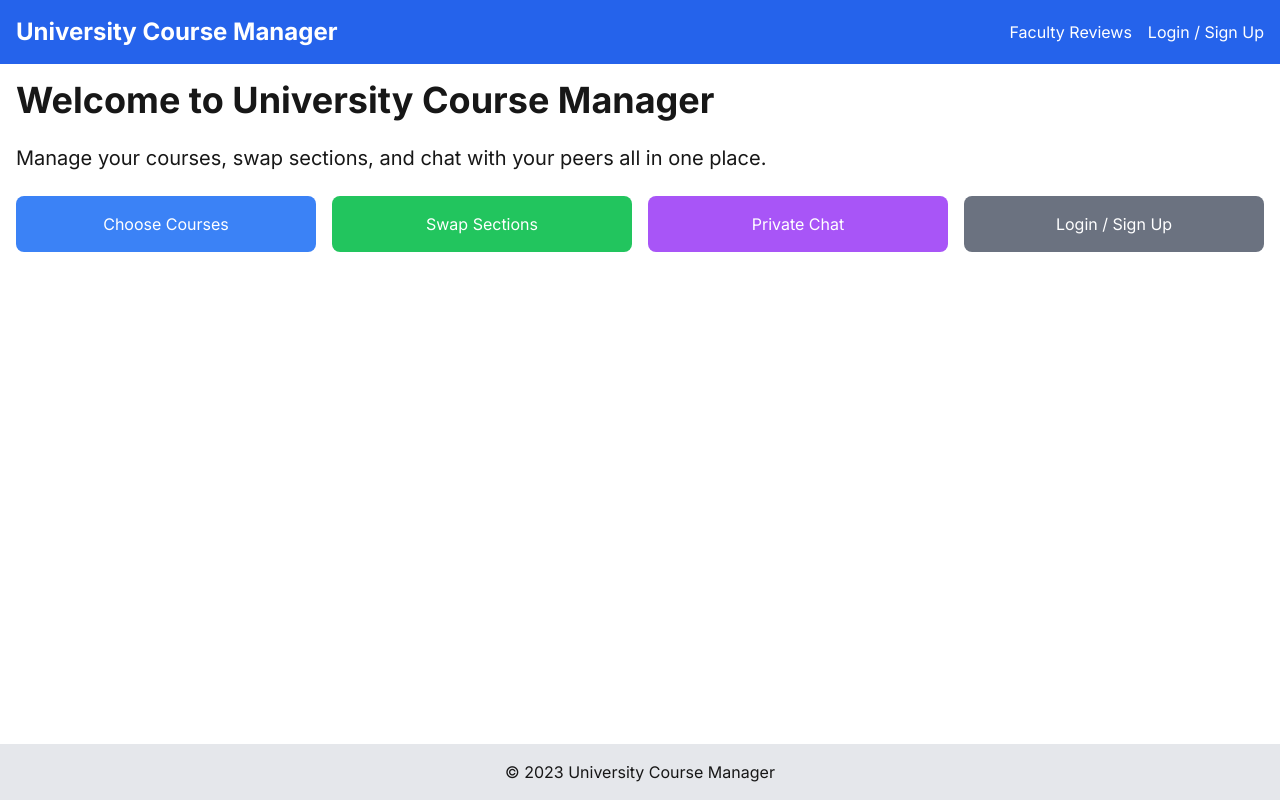
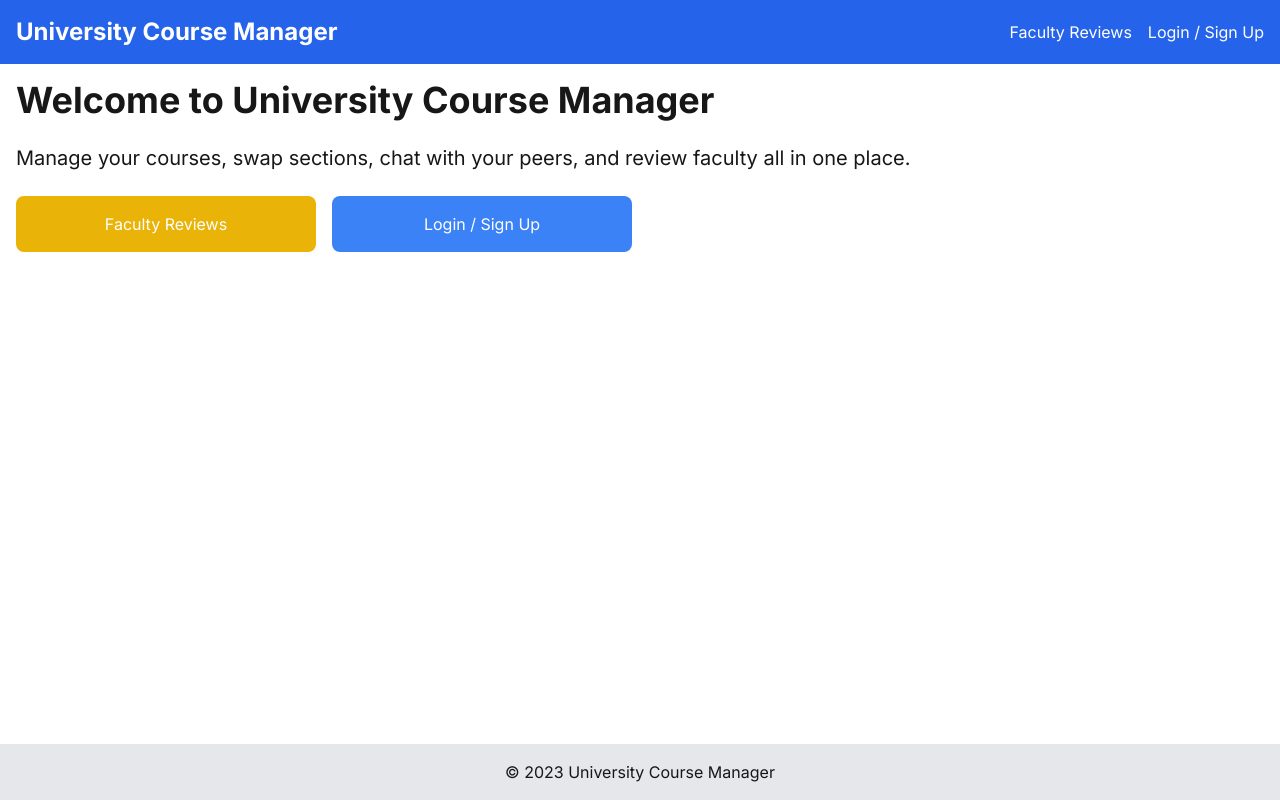
Before and after one commit to whosubrajit/course, a Next.js app: page / in a window 1280 px wide. Built offline with nearby package versions, Linux system fonts and the light colour scheme.

Commit message:
Update page.tsx

```diff
--- a/app/page.tsx
+++ b/app/page.tsx
@@ -1,11 +1,21 @@
+'use client'
+
 import Link from 'next/link'
+import { useAuth } from './contexts/AuthContext'
 
 export default function Home() {
+  const { user } = useAuth()
+
   return (
     <div className="space-y-6">
       <h1 className="text-4xl font-bold">Welcome to University Course Manager</h1>
-      <p className="text-xl">Manage your courses, swap sections, and chat with your peers all in one place.</p>
+      <p className="text-xl">Manage your courses, swap sections, chat with your peers, and review faculty all in one place.</p>
       <div className="grid grid-cols-1 md:grid-cols-2 lg:grid-cols-4 gap-4">
+        <Link href="/faculty-reviews" className="bg-yellow-500 text-white p-4 rounded-lg text-center hover:bg-yellow-600 transition-colors">
+          Faculty Reviews
+        </Link>
+        {user ? (
+          <>
             <Link href="/courses" className="bg-blue-500 text-white p-4 rounded-lg text-center hover:bg-blue-600 transition-colors">
               Choose Courses
             </Link>
@@ -15,9 +25,12 @@ export default function Home() {
             <Link href="/chat" className="bg-purple-500 text-white p-4 rounded-lg text-center hover:bg-purple-600 transition-colors">
               Private Chat
             </Link>
-        <Link href="/login" className="bg-gray-500 text-white p-4 rounded-lg text-center hover:bg-gray-600 transition-colors">
+          </>
+        ) : (
+          <Link href="/login" className="bg-blue-500 text-white p-4 rounded-lg text-center hover:bg-blue-600 transition-colors">
             Login / Sign Up
           </Link>
+        )}
       </div>
     </div>
   )
```
Lines whose indentation alone changed are shown as unchanged.
